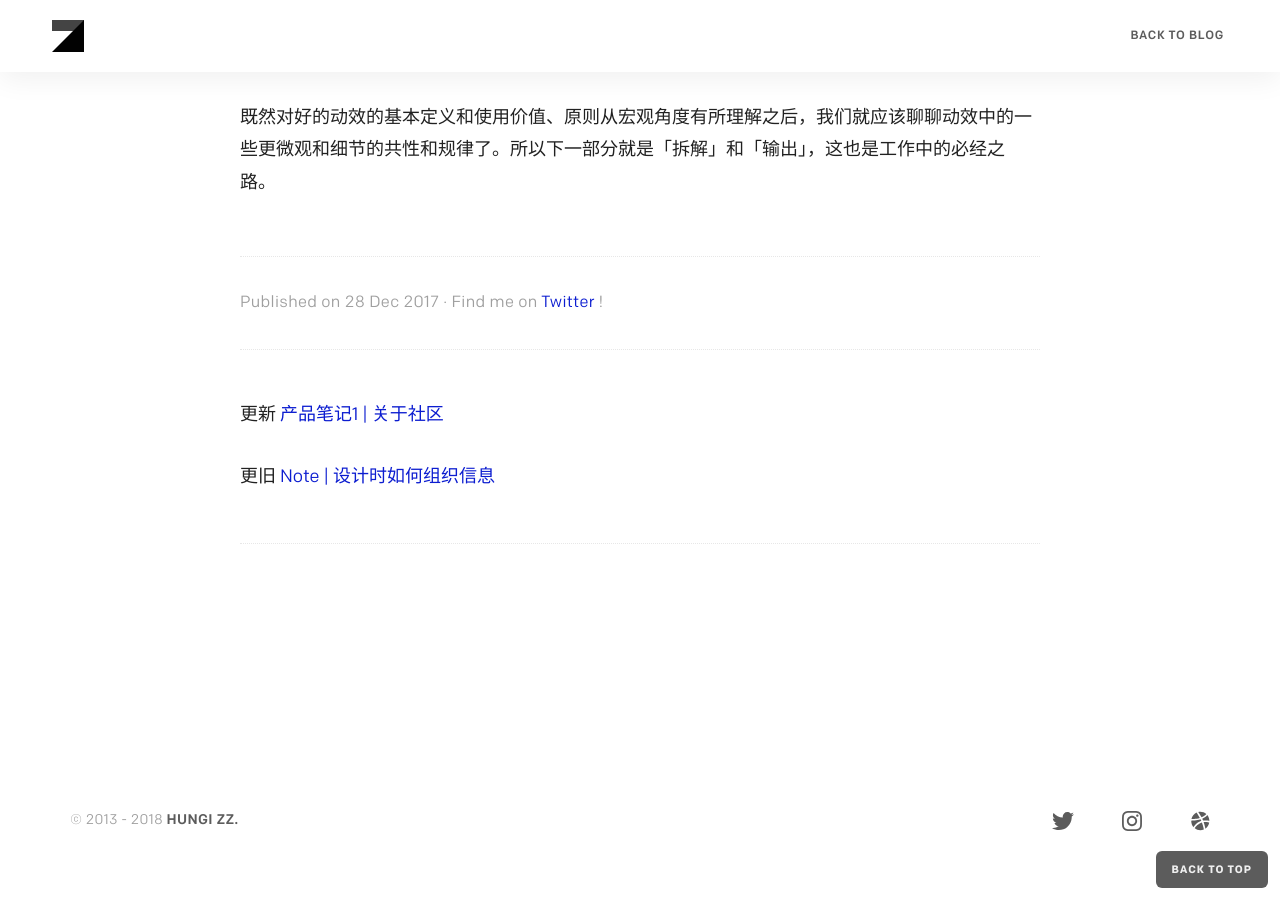
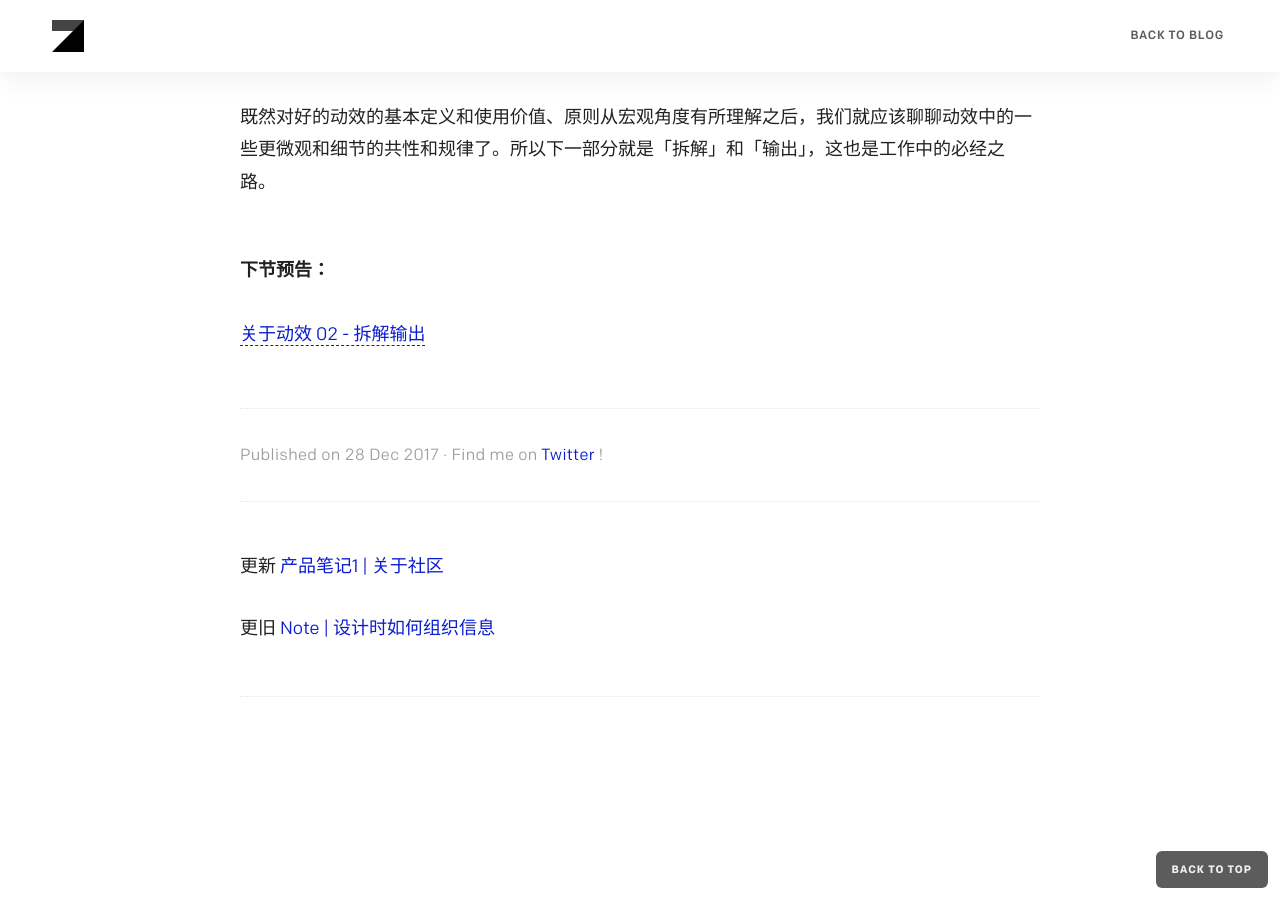
Before and after one commit to hominthesky/blog, a Jekyll site: the page built from _posts/2017-12-28-About-Motion-01.md, in a window 1280 px wide and 900 px high, scrolled down 3357 px. Built offline with Jekyll 4.4.1, drawn with Linux system fonts in a browser that asks for light colours; nearby versions of some CDN libraries; comment, search, counter and statistics services are not loaded.

Commit message:
Update 2017-12-28-About-Motion-01.md

```diff
--- a/_posts/2017-12-28-About-Motion-01.md
+++ b/_posts/2017-12-28-About-Motion-01.md
@@ -123,3 +123,9 @@ tags: product, ux, design, UI
 ---------------
 
 既然对好的动效的基本定义和使用价值、原则从宏观角度有所理解之后，我们就应该聊聊动效中的一些更微观和细节的共性和规律了。所以下一部分就是「拆解」和「输出」，这也是工作中的必经之路。
+
+
+
+##### 下节预告：
+
+[关于动效 02 - 拆解输出](https://zzao.im/blog/post/About-Motion-2.html)
```
